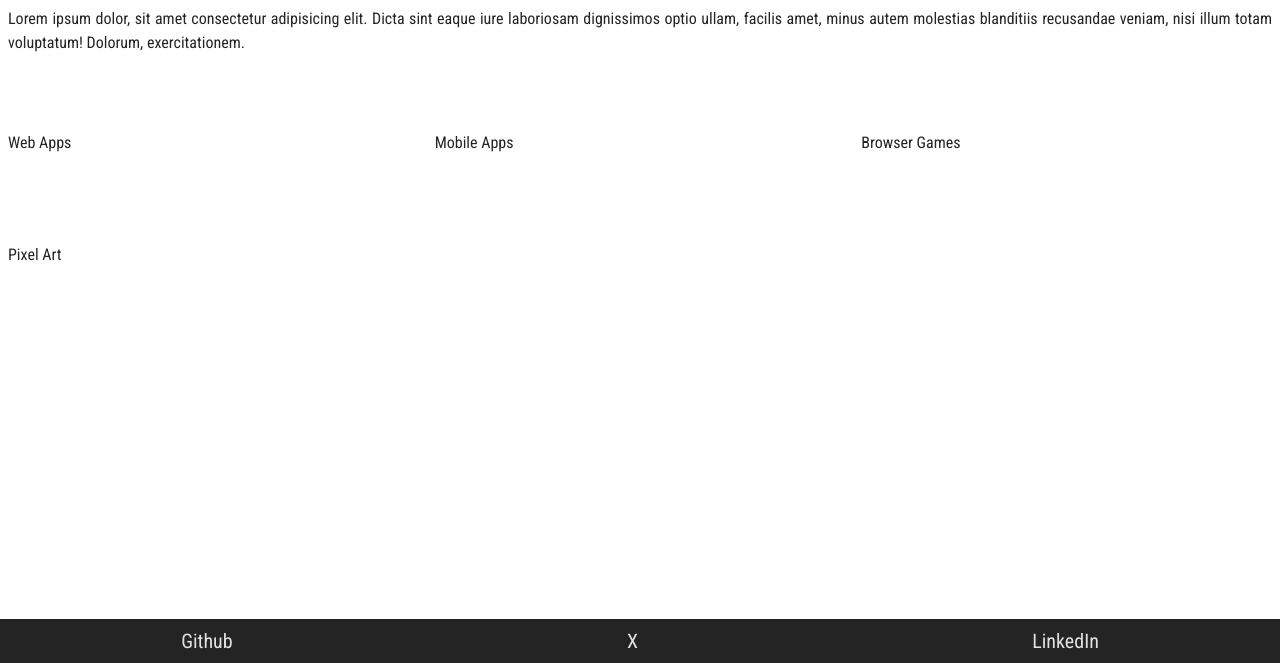
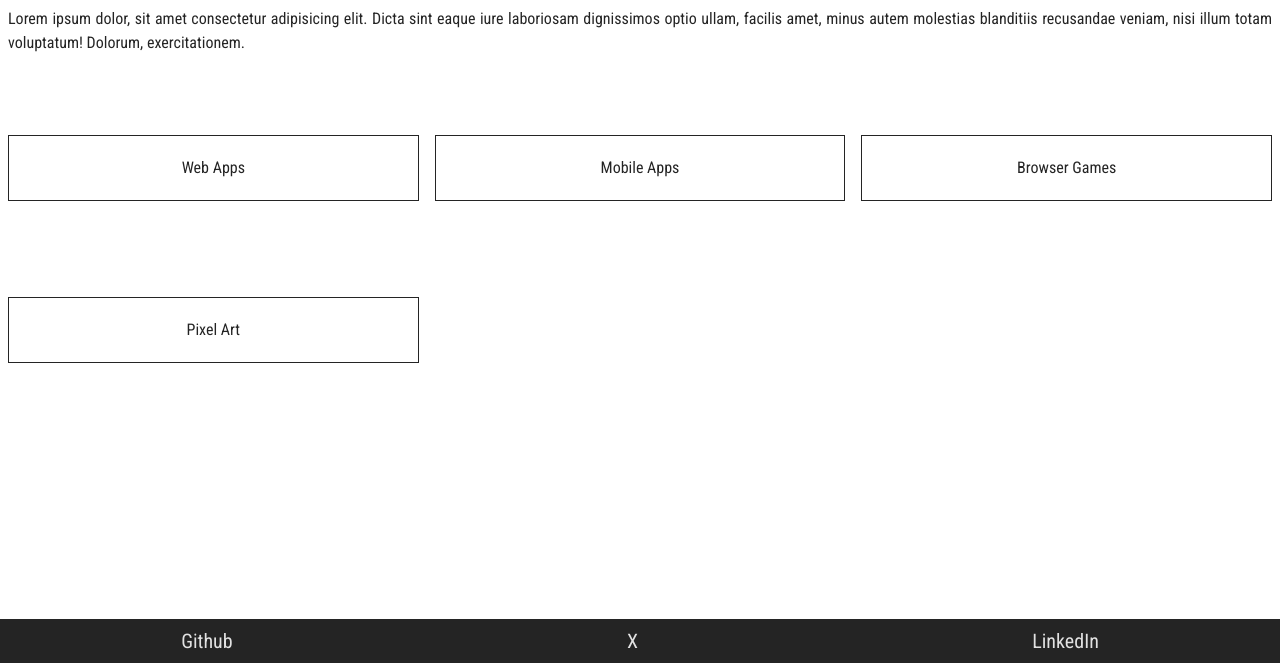
Before and after one commit to rodrigoronin/portfolio, a website built with Vite: page index.html in a window 1280 px wide. Shown: the part 137-800 px from the top of the page. Built offline with nearby package versions, Linux system fonts and the light colour scheme; what typeit would draw is missing.

Commit message:
feat: added animation for project cards and items

```diff
--- a/index.html
+++ b/index.html
@@ -31,10 +31,10 @@
           </p>
 
           <ul class="content-nav-links">
-            <li class="content-na-links_item">Web Apps</li>
-            <li class="content-na-links_item">Mobile Apps</li>
-            <li class="content-na-links_item">Browser Games</li>
-            <li class="content-na-links_item">Pixel Art</li>
+            <li class="content-nav-links_item">Web Apps</li>
+            <li class="content-nav-links_item">Mobile Apps</li>
+            <li class="content-nav-links_item">Browser Games</li>
+            <li class="content-nav-links_item">Pixel Art</li>
           </ul>
         </nav>
       </section>
--- a/src/index.css
+++ b/src/index.css
@@ -53,6 +53,58 @@
   row-gap: 6rem;
 }
 
+.content-nav-links_item {
+  position: relative;
+  padding: 1.5rem 1rem;
+  border: 1px solid var(--secondary-color);
+  text-align: center;
+  cursor: pointer;
+
+  overflow: hidden; /* ESSENCIAL */
+  transition: transform 0.3s ease;
+}
+
+.content-nav-links_item::before,
+.content-nav-links_item::after {
+  content: "";
+  position: absolute;
+  width: 12px;
+  height: 12px;
+  background: var(--secondary-color);
+  border-radius: 2px;
+
+  opacity: 0;
+  transition:
+    transform 0.3s ease,
+    opacity 0.3s ease;
+}
+
+.content-nav-links_item::before {
+  top: 50%;
+  left: 20%;
+  transform: translateY(-50%);
+}
+
+.content-nav-links_item::after {
+  top: 50%;
+  right: 20%;
+  transform: translateY(-50%);
+}
+
+.content-nav-links_item:hover::before {
+  transform: translate(-20px, -30px);
+  opacity: 1;
+}
+
+.content-nav-links_item:hover::after {
+  transform: translate(20px, -30px);
+  opacity: 1;
+}
+
+.content-nav-links_item:hover {
+  transform: translateY(-4px);
+}
+
 .content-about {
   text-align: justify;
   line-height: 1.5;
```
